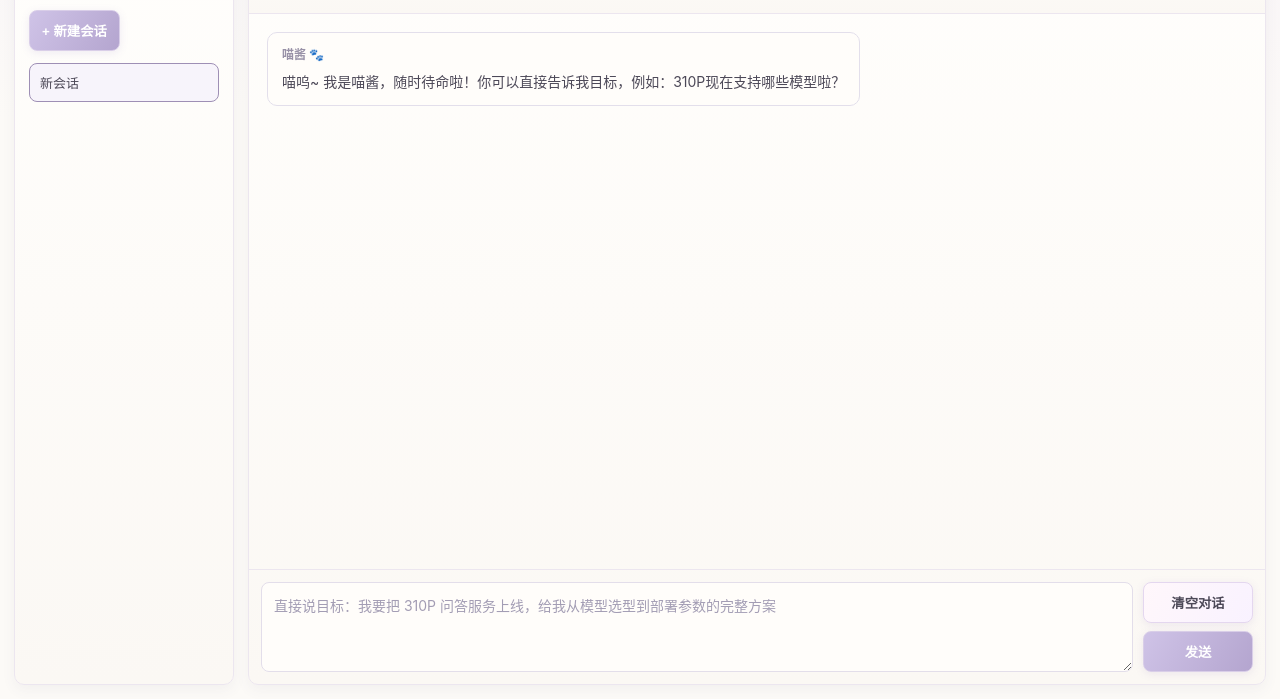
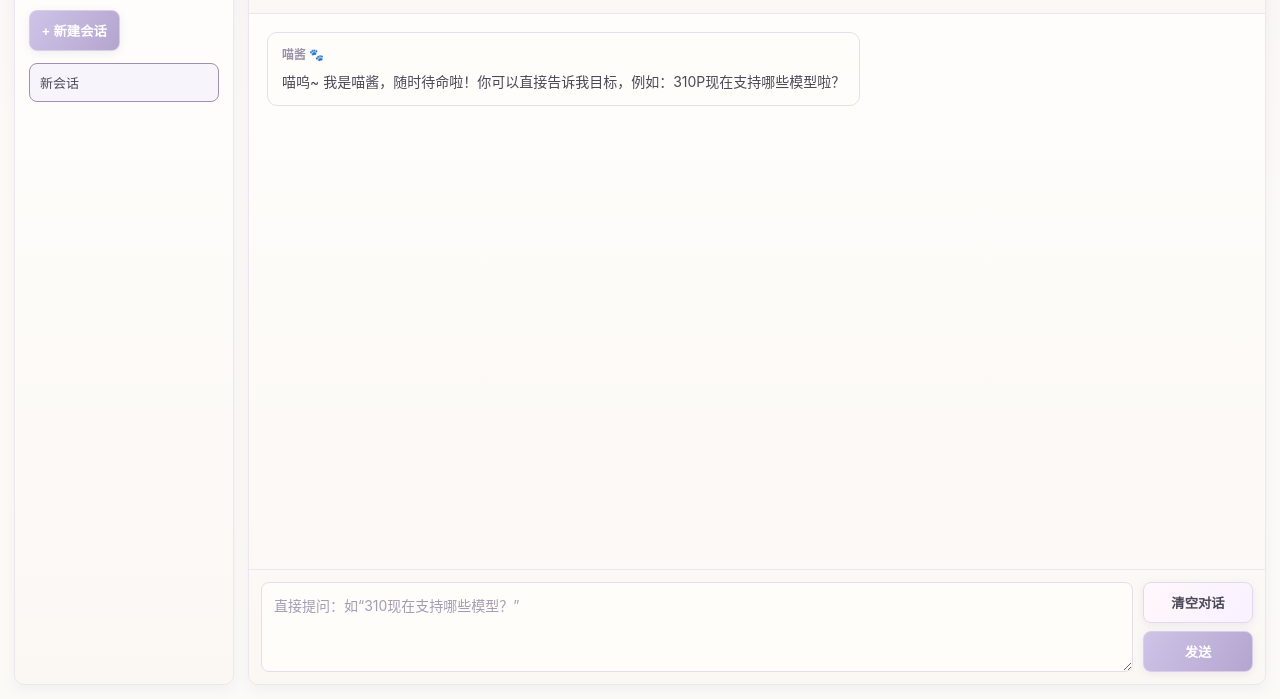
Before and after one commit to huxiaoman7/edge-agent, a plain HTML site: page web/index.html in a window 1280 px wide. Shown: the part 101-800 px from the top of the page. Drawn offline with Linux system fonts and the light colour scheme.

Commit message:
优化输入框示例文案，降低用户首次提问门槛。
将默认占位文本改为更短的示例问句，减少歧义并提升可读性。

Made-with: Cursor

```diff
--- a/web/index.html
+++ b/web/index.html
@@ -85,7 +85,7 @@
         <section id="chat" class="chat"></section>
 
         <section class="composer">
-          <textarea id="input" placeholder="直接说目标：我要把 310P 问答服务上线，给我从模型选型到部署参数的完整方案"></textarea>
+          <textarea id="input" placeholder="直接提问：如“310现在支持哪些模型？”"></textarea>
           <div class="composer-actions">
             <button id="clearBtn" class="btn btn-ghost" type="button">清空对话</button>
             <button id="sendBtn" class="btn btn-primary" type="button">发送</button>
```
